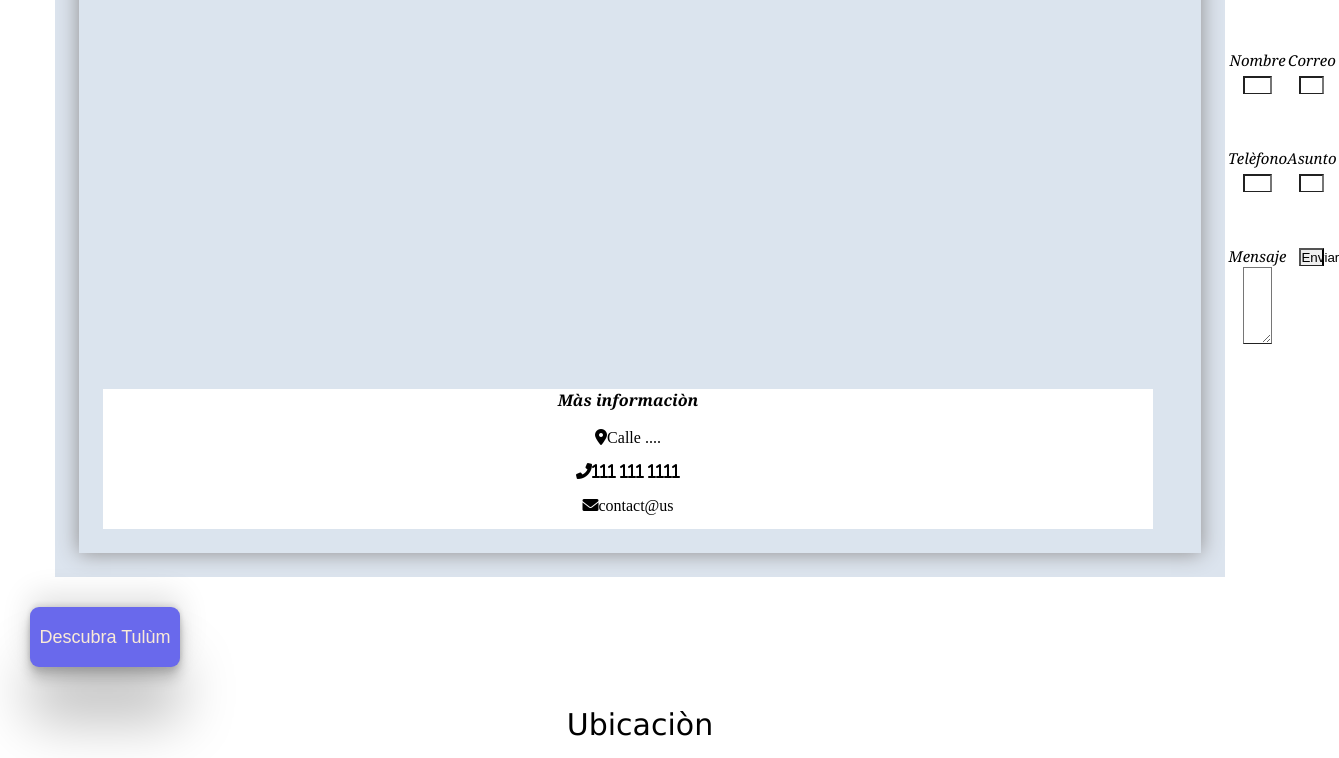
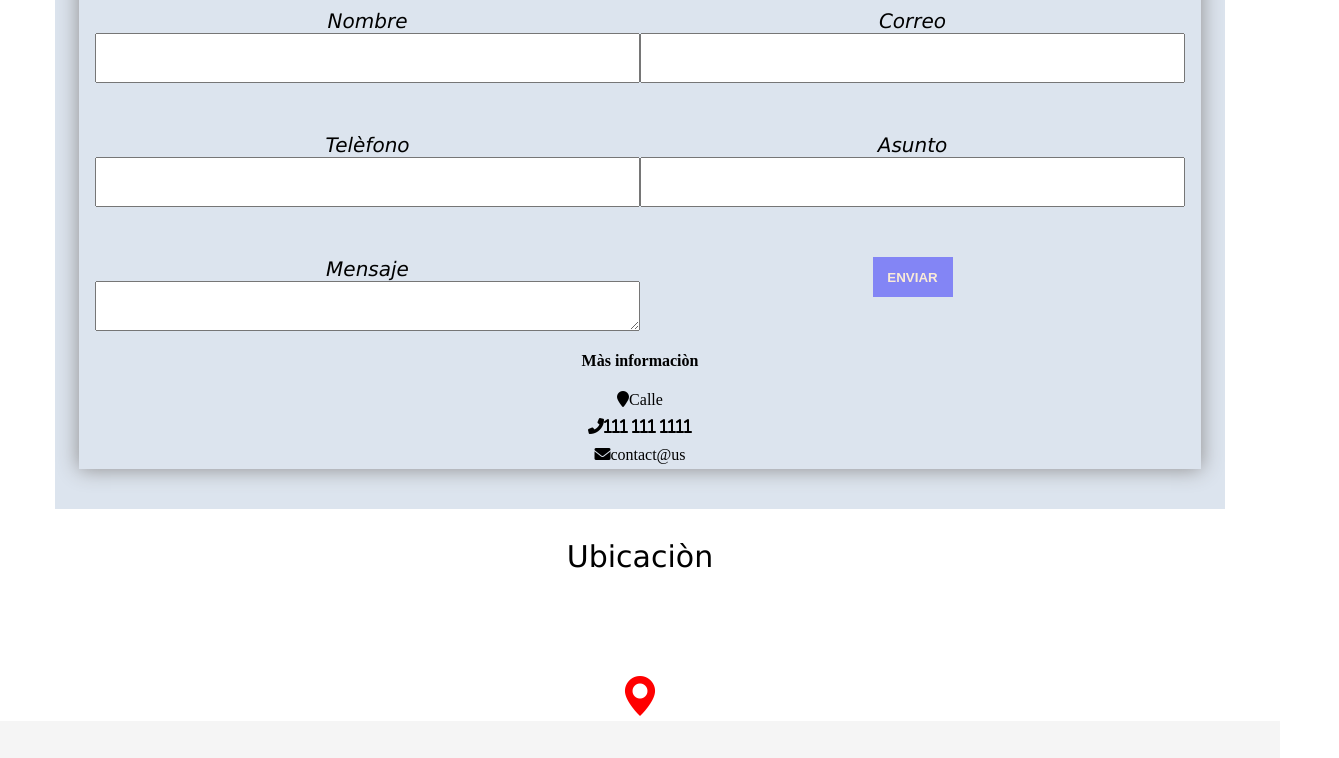
Before and after one commit to astonoshi/Bootstrack, a plain HTML site: page pages/contacto.html in a window 1280 px wide. Shown: the part 783-1541 px from the top of the page, 1339 px wide, since content can reach past the window. Drawn offline with nearby package versions, Linux system fonts and the light colour scheme.

Commit message:
Segunda entrega finalizada

```diff
--- a/ccs/style.css
+++ b/ccs/style.css
@@ -283,27 +283,42 @@
             }
 
         .content{
-        background-color: rgba(220, 228, 238, 0.986);
+            background-color: rgb(220, 228, 238, 0.986);
             max-width: 1170px;
+            margin-top: 30px;
             margin-left: auto;
             margin-right: auto;
-        margin-top: 30px;
             padding: 1.5em;
+            }
+            .contact-wrapper{
+                box-shadow: 0 0 20px rgb(141, 139, 139);
+            }
+
+        .contact-form form{
+            margin: 0px;
+            padding: 1rem;
             }
 
         .contact-form form button,
-    .contact-form input,
-    .contact-form textarea {
-        width: 50%;
-        border-bottom: 1px solid rgb(34, 34, 34);
+        .contact-form form input,
+        .contact-form form textarea{
+            width: 100%;
+            border-bottom: 1px solid rgb(34, 34, 34,);
+            height: 50px;
+            padding: 7.em;
         }
 
         .contact-form form{
             display: grid;
             grid-template-columns: 1fr 1fr;
         }
-
-    .contact-form form .button{
+        .contact-form form input{
+            align-content: center;
+            justify-content: left;
+        }
+        .contact-form form button{
+            color: antiquewhite;
+            font-weight: bold;
             background-color: rgb(131, 133, 245);
             border: 0;
             text-transform: uppercase;
@@ -312,78 +327,29 @@
             width: 80px;
         }
 
-    p button :hover{
-        transition: background-color  1s ease-out;
+        p button:hover{
+            transition: 1s ease-out;
+            background-color: rgb(38, 26, 71);
+            color: antiquewhite;
         }
 
-    .content .wrapper{
-        box-shadow: 0 0 20px rgb(141, 139, 139);
+        .contact-info h4,
+        .contact-info ul,
+        .contact-form {
+            text-align: center;
+            margin: 0 0 1rem 0;
         }
-
-    .contact-info{
-        background-color: white;
-        width: 1050px;
-        height: 140px;
+        .contact-info ul{
+            list-style: none;
+            padding: 0;
         }
-
-    .contact-info h4{
-        font-family: Georgia, 'Times New Roman', Times, serif ;
-        font-style: italic;
-            }
-
-    .contact-form h4,
-    .contact-info ul {
-        text-align: center;
-
-            }
-    .contact-info ul {
-        list-style: none;
-        padding: 10px 10px;
-            }
-
         .contact-info ul li{
-        padding: .5em;
-            }
-
-    label{
-        font-family: Georgia, 'Times New Roman', Times, serif;
-        font-size: 15px;
-            }
-
-    .boton{
-        background-color: rgb(105, 105, 236);
-        color: antiquewhite;
-        border:none;
-        width: 150px;
-        height: 60px;
-        margin-top:  30px;
-        margin-left: 30px;
-        font-size: 18px;
-        cursor: pointer;
-        border-radius: 9px;
-        box-shadow: rgba(0, 0, 0, 0.25) 0px 54px 55px, rgba(0, 0, 0, 0.12) 0px -12px 30px, rgba(0, 0, 0, 0.12) 0px 4px 6px, rgba(0, 0, 0, 0.17) 0px 12px 13px, rgba(0, 0, 0, 0.09) 0px -3px 5px;
-            }
-
-    .boton:hover{
-        color: rgb(14, 12, 12);
-            }
-
-    .links{
-        display: none;
-            }
-
-    .desplegable:hover .links{
-        display: block;
-            }
-
-    .desplegable{
-        position: absolute;
+            padding: .3em;
         }
 
         h6{
         font-size: 40px;
         font-family: Georgia, 'Times New Roman', Times, serif;
-        padding-top: 100px;
         text-align: center;
             }
 
--- a/pages/contacto.html
+++ b/pages/contacto.html
@@ -5,8 +5,7 @@
     <meta http-equiv="X-UA-Compatible" content="IE=edge">
     <meta name="viewport" content="width=device-width, initial-scale=1.0">
     <link rel="stylesheet" href="https://cdnjs.cloudflare.com/ajax/libs/font-awesome/6.0.0/css/all.min.css">
-    <link rel="stylesheet"
-    href="https://cdnjs.cloudflare.com/ajax/libs/animate.css/4.1.1/animate.min.css"/>
+    <link rel="stylesheet" href="https://cdnjs.cloudflare.com/ajax/libs/animate.css/4.1.1/animate.min.css"/>
     <link href="https://pro.fontawesome.com/releases/v5.10.0/css/all.css" rel="stylesheet">
     <link rel="stylesheet" href="../ccs/style.css">
 
@@ -37,9 +36,6 @@
         </script>
 
 
-
-
-
     </header>
 
     <main>
@@ -50,71 +46,57 @@
 
 
     <div class="content">
+        <h3>Contactenos</h3>
 
-    <div class="content wrapper">
+    <div class="contact-wrapper">
         <div class="contact-form">
-            <h3>Contactenos</h3>
                 <form action="">
                     <p>
-                    <label for="Nombre Competo"> Nombre</label>
-                    <input type="text" name="Nombre Completo">
+                        <label for="nombrecompleo">Nombre</label>
+                        <input type="text" name="nombrecompleto">
                     </p>
                     <p>
-                <label for="direcciòn de correo">Correo</label>
-                <input type="direccion de correo" name="correo">
+                        <label for="email">Correo</label>
+                        <input type="email" name="email">
+                    </p>
+
+                      <p>
+                        <label for="telefono">Telèfono</label>
+                        <input type="tel" name="telefono">
+                      </p>
+
+                    <p>
+                        <label for="asunto">Asunto</label>
+                        <input type="text" name="asunto">
                     </p>
                     <p>
-                    <label for="telefono">Telèfono</label>
-                    <input type="text" name="Asunto">
+                        <label for="mensaje">Mensaje</label>
+                        <textarea name="mensje" rows="3"></textarea>
                         </p>
                         <p>
-                    <label for="Asunto">Asunto</label>
-                    <input type="telefono" name="telefono">
-                </p>
-                <p>
-                    <label for="Mensaje">Mensaje</label>
-                    <textarea name="Mensaje" rows="5"></textarea>
-
-                </p>
-                <p>
-                    <button type="submit">
+                    <button type="enviar">
                             Enviar
                     </button>
                         </p>
                 </form>
+
+
+
             <div class="contact-info">
                 <h4>Màs informaciòn</h4>
                 <ul>
-                    <li><i class="fa-solid fa-location-dot"></i>Calle ....</li>
+                    <li><i class="fa-solid fa-location-pin"></i>Calle</li>
                     <li><i class="fa-solid fa-phone-flip">111 111 1111</i></li>
                     <li><i class="fa-solid fa-envelope"></i>contact@us</li>
                 </ul>
-
-
                 </div>
                 </div>
             </div>
             </div>
 
 
-    <div class="desplegable">
-        <button class="boton"> Descubra Tulùm</button>
-        <div class="links">
-            <div class="link1">
-                <iframe width="560" height="315" src="https://www.youtube.com/embed/2BVJV_lZTnw" title="YouTube video player" frameborder="0" allow="accelerometer; autoplay; clipboard-write; encrypted-media; gyroscope; picture-in-picture" allowfullscreen></iframe></a>
-                </div>
-            <div class="link2">
-                <iframe width="560" height="315" src="https://www.youtube.com/embed/3gopzQ04NDU" title="YouTube video player" frameborder="0" allow="accelerometer; autoplay; clipboard-write; encrypted-media; gyroscope; picture-in-picture" allowfullscreen></iframe></a>
-            </div>
-            <div class="link3">
-                <iframe width="560" height="315" src="https://www.youtube.com/embed/S_znGHsIpeE" title="YouTube video player" frameborder="0" allow="accelerometer; autoplay; clipboard-write; encrypted-media; gyroscope; picture-in-picture" allowfullscreen></iframe>
-            </div>
-        </div>
-            </div>
-
     <h6 class="mapa">Ubicaciòn</h6>
     <div class="bi bi-geo-alt-fill"></div>
-
 
 
     <div id="mapa" class="container">
```
Also changed, not shown: index.html (+1 -2 lines), pages/habitaciones.html (+0 -7 lines), pages/spa.html (+0 -7 lines). Lines whose indentation alone changed are shown as unchanged.
